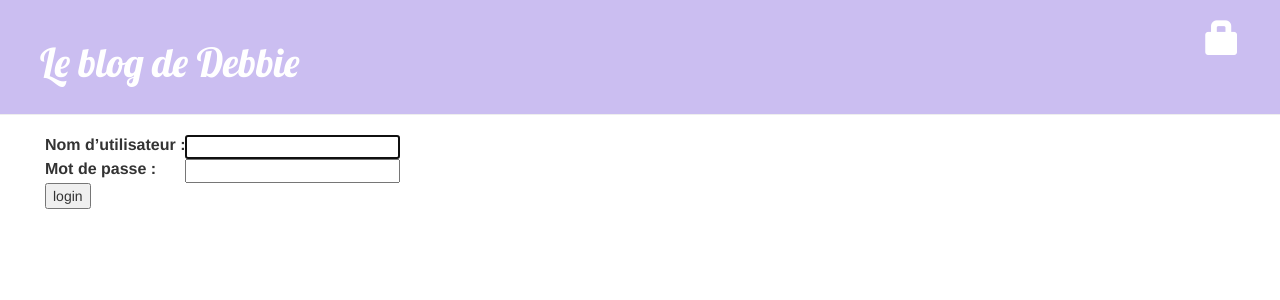
After one commit to dbi13/mon-nouveau-blog, a Django app: page /accounts/login/?next=/post/new/ in a window 1280 px wide. The commit adds this page. Shown: the top 300 px of the page. Run offline with Django 3.2, Linux system fonts and the light colour scheme; some libraries are stand-ins or nearby versions.

```diff
--- a/blog/static/css/blog.css
+++ b/blog/static/css/blog.css
@@ -6,10 +6,10 @@
 
 .page-header h1, .page-header h1 a, .page-header h1 a:visited, .page-header h1 a:active {
     color: #ffffff;
-    font-size: 40pt;
+    font-size: 30pt;
     text-decoration: none;
-    margin-left: 230px;
 }
+
 
 .content {
     margin-left: 30px;
--- a/blog/templates/blog/base.html
+++ b/blog/templates/blog/base.html
@@ -7,11 +7,16 @@
         <link href="//fonts.googleapis.com/css?family=Lobster&subset=latin,latin-ext" rel="stylesheet" type="text/css">
         <link rel="stylesheet" href="{% static 'css/blog.css' %}">
 
+
     </head>
     <body>
         <div class="page-header">
-        {% if user.is_authenticated %}
+            {% if user.is_authenticated %}
             <a href="{% url 'post_new' %}" class="top-menu"><span class="glyphicon glyphicon-plus"></span></a>
+            <a href="{% url 'post_draft_list' %}" class="top-menu"><span class="glyphicon glyphicon-edit"></span></a>
+            <p class="top-menu">Salut {{ user.username }} <small>(<a href="{% url 'logout' %}">Log out</a>)</small></p>
+        {% else %}
+            <a href="{% url 'login' %}" class="top-menu"><span class="glyphicon glyphicon-lock"></span></a>
         {% endif %}
             <h1><a href="/">Le blog de Debbie</a></h1>
         </div>
--- a/blog/templates/blog/post_detail.html
+++ b/blog/templates/blog/post_detail.html
@@ -6,9 +6,12 @@
             <div class="date">
                 {{ post.published_date }}
             </div>
+        {% else %}
+            <a class="btn btn-default" href="{% url 'post_publish' pk=post.pk %}">Publish</a>
         {% endif %}
     {% if user.is_authenticated %}
         <a class="btn btn-default" href="{% url 'post_edit' pk=post.pk %}"><span class="glyphicon glyphicon-pencil"></span></a>
+        <a class="btn btn-default" href="{% url 'post_remove' pk=post.pk %}"><span class="glyphicon glyphicon-remove"></span></a>
     {% endif %}
         <h2>{{ post.title }}</h2>
         <p>{{ post.text|linebreaksbr }}</p>
--- /dev/null
+++ b/blog/templates/registration/login.html
@@ -0,0 +1,24 @@
+{% extends "blog/base.html" %}
+
+{% block content %}
+    {% if form.errors %}
+        <p>Your username and password didn't match. Please try again.</p>
+    {% endif %}
+
+    <form method="post" action="{% url 'login' %}">
+    {% csrf_token %}
+        <table>
+        <tr>
+            <td>{{ form.username.label_tag }}</td>
+            <td>{{ form.username }}</td>
+        </tr>
+        <tr>
+            <td>{{ form.password.label_tag }}</td>
+            <td>{{ form.password }}</td>
+        </tr>
+        </table>
+
+        <input type="submit" value="login" />
+        <input type="hidden" name="next" value="{{ next }}" />
+    </form>
+{% endblock %}
--- a/blog/urls.py
+++ b/blog/urls.py
@@ -6,4 +6,8 @@ urlpatterns = [
     path('post/<int:pk>/', views.post_detail, name='post_detail'),
     path('post/new/', views.post_new, name='post_new'),
     path('post/<int:pk>/edit/', views.post_edit, name='post_edit'),
+    path('drafts/', views.post_draft_list, name='post_draft_list'),
+    path('post/<pk>/publish/', views.post_publish, name='post_publish'),
+    path('post/<pk>/remove/', views.post_remove, name='post_remove'),
+
 ]
--- a/mysite/settings.py
+++ b/mysite/settings.py
@@ -120,3 +120,4 @@ USE_TZ = True
 
 STATIC_URL = '/static/'
 STATIC_ROOT = os.path.join(BASE_DIR, 'static')
+LOGIN_REDIRECT_URL = '/'
--- a/mysite/urls.py
+++ b/mysite/urls.py
@@ -16,7 +16,11 @@ Including another URLconf
 from django.contrib import admin
 from django.urls import path, include
 
+from django.contrib.auth import views
+
 urlpatterns = [
     path('admin/', admin.site.urls),
+    path('accounts/login/', views.LoginView.as_view(), name='login'),
+     path('accounts/logout/', views.LogoutView.as_view(next_page='/'), name='logout'),
     path('',include('blog.urls')),
 ]
```
Also changed, not shown: blog/templates/blog/post_draft_list.html (added, +11 -0 lines), blog/views.py (+23 -2 lines).
